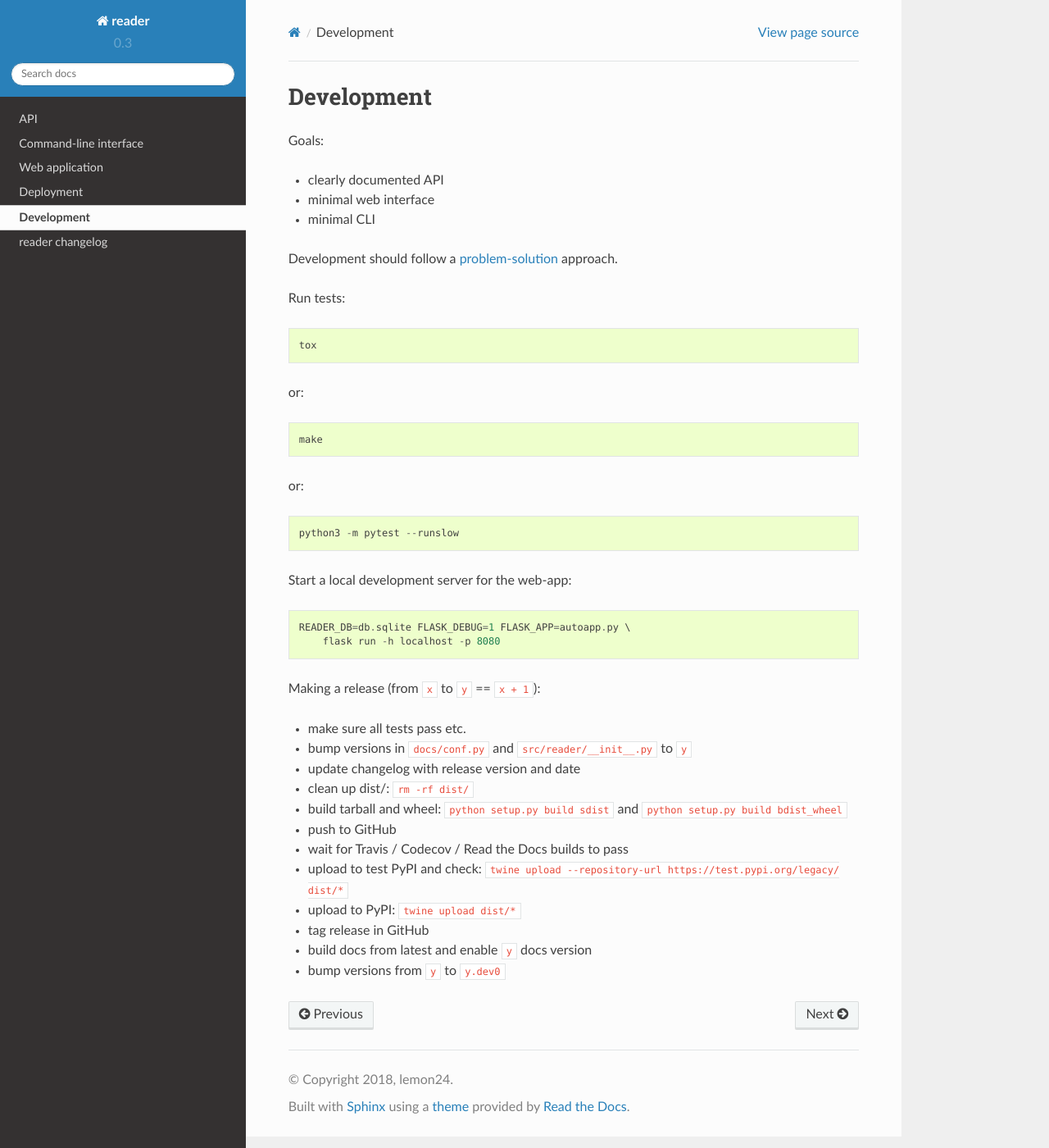
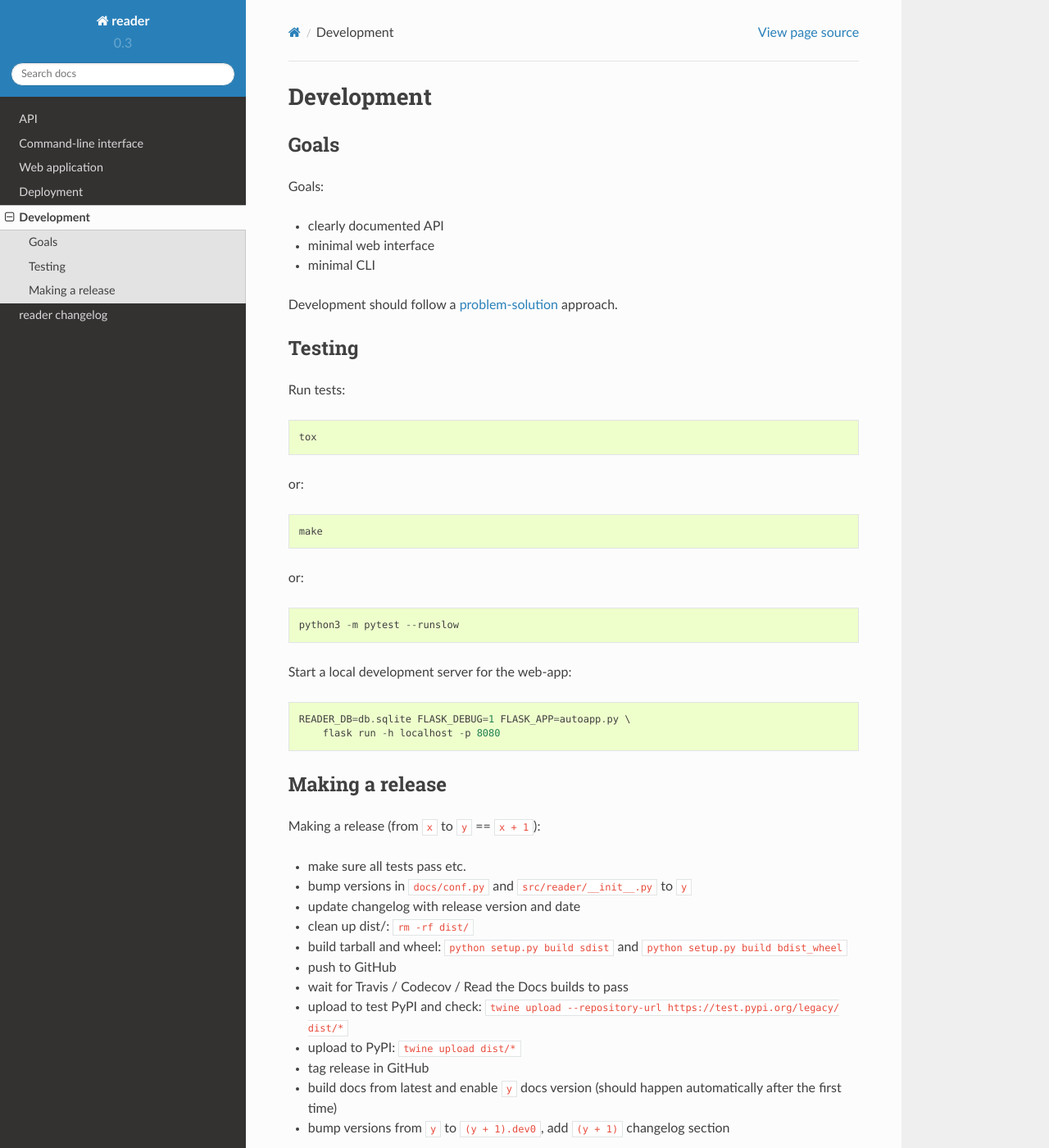
Before and after one commit to Alcides1123/reader, a Sphinx documentation site: the page built from docs/dev.rst, in a window 1280 px wide and 1400 px high. Shown: the whole window at 82% size. Built offline with Sphinx 7.4.7 and the Read the Docs theme 2.0.0, drawn with Linux system fonts in a browser that asks for light colours.

Commit message:
Minor dev docs fixes.

```diff
--- a/docs/dev.rst
+++ b/docs/dev.rst
@@ -1,6 +1,10 @@
 
 Development
 ===========
+
+
+Goals
+-----
 
 Goals:
 
@@ -9,6 +13,10 @@ Goals:
 * minimal CLI
 
 Development should follow a problem-solution_ approach.
+
+
+Testing
+-------
 
 Run tests::
 
@@ -30,6 +38,10 @@ Start a local development server for the web-app::
 
 .. _problem-solution: https://hintjens.gitbooks.io/scalable-c/content/chapter1.html#problem-what-do-we-do-next
 
+
+Making a release
+----------------
+
 Making a release (from ``x`` to ``y`` == ``x + 1``):
 
 * make sure all tests pass etc.
@@ -42,5 +54,5 @@ Making a release (from ``x`` to ``y`` == ``x + 1``):
 * upload to test PyPI and check: ``twine upload --repository-url https://test.pypi.org/legacy/ dist/*``
 * upload to PyPI: ``twine upload dist/*``
 * tag release in GitHub
-* build docs from latest and enable ``y`` docs version
-* bump versions from ``y`` to ``y.dev0``
+* build docs from latest and enable ``y`` docs version (should happen automatically after the first time)
+* bump versions from ``y`` to ``(y + 1).dev0``, add ``(y + 1)`` changelog section
```
